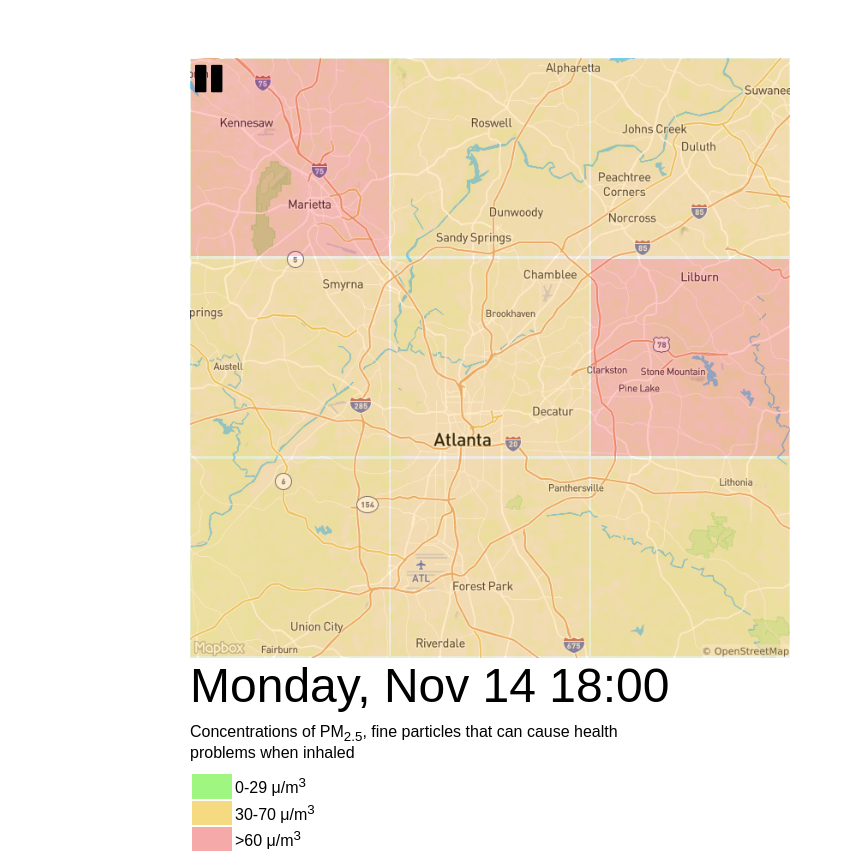
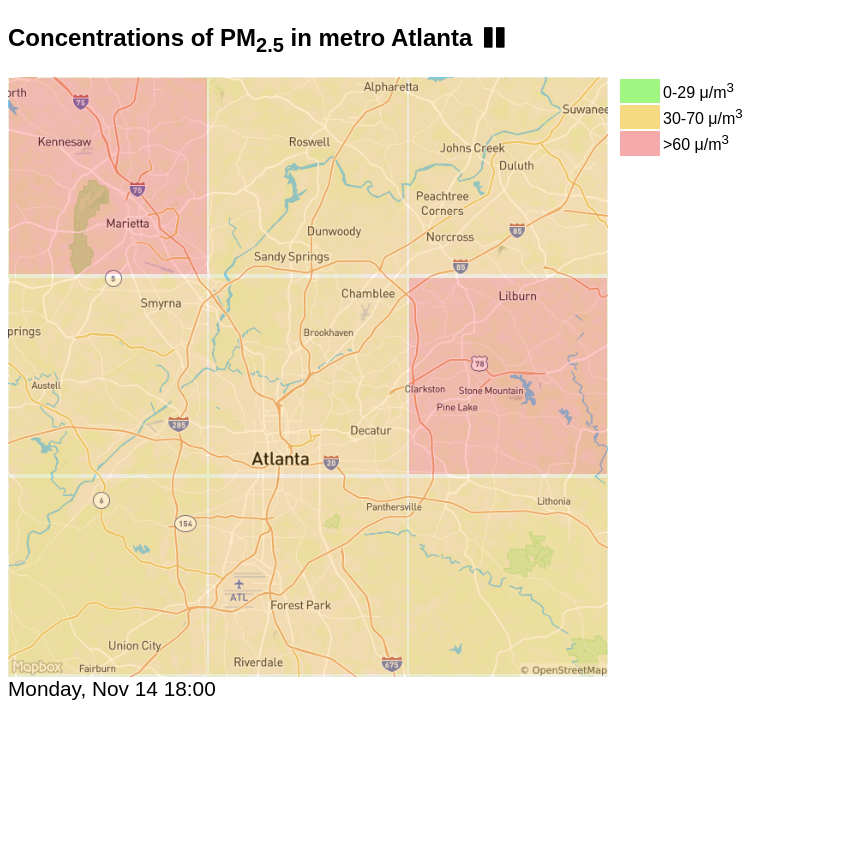
Before and after one commit to coxjonc/air-quality-map, a website: page public/index.html in a window 1280 px wide. Shown: the whole page, without its empty margins (0-845 px from the left). After the commit the page ends 800 px from the top, so only its background shows below. Drawn offline with nearby package versions, Linux system fonts and the light colour scheme.

Commit message:
float works

```diff
--- a/public/index.html
+++ b/public/index.html
@@ -7,25 +7,25 @@
 </head>
 <body>
   <div id="main">
+    <h2>
+      Concentrations of PM<sub>2.5</sub> in metro Atlanta
+      <i class="controller fa fa-backward" id="fa-back" style="display: none;"></i>
+      <i class="controller fa fa-pause" id="fa-pause"></i>
+      <i class="controller fa fa-play" id="fa-play" style="display: none;"></i>
+      <i class="controller fa fa-forward" id="fa-forward" style="display: none;"></i>
+    </h2>
+    <div class="container">
+      <div id="map-holder">
         <div id="map">
           <div id="background">
             <img src="./atlanta_basemap.png"/>
           </div>
           <div id="overlay-grid"></div>
-      <div id="controller-holder">
-        <i class="controller fa fa-backward" id="fa-back" style="display: none;"></i>
-        <i class="controller fa fa-pause" id="fa-pause"></i>
-        <i class="controller fa fa-play" id="fa-play" style="display: none;"></i>
-        <i class="controller fa fa-forward" id="fa-forward" style="display: none;"></i>
         </div>
-    </div>
-    <div class="holder">
         <div id="time"></div>
       </div>
+      <div id="legend-holder">
         <div id="legend">
-      <div class="desc">
-        Concentrations of PM<sub>2.5</sub>, fine particles that can cause health problems when inhaled
-      </div>
           <table>
             <tr class="pm-classification">
               <td class="ex" id="low-ex"></td>
@@ -42,5 +42,7 @@
           </table>
         </div>
       </div>
+    </div><!--container-->
+  </div>
   <script type="text/javascript" src="./script.js"></script>
 </body>
--- a/public/style.css
+++ b/public/style.css
@@ -5,8 +5,8 @@ body {
 
 #map {
   position: relative;
-  width: 600px;
-  height: 600px;
+  max-width: 600px;
+  max-height: 600px;
 }
 
 #background > img {
@@ -39,7 +39,7 @@ body {
 
 #time {
   display: inline-block;
-  font-size: 3em;
+  font-size: 1.3em;
   font-family: Arial;
   margin-bottom: 10px;
 }
@@ -61,16 +61,14 @@ body {
   background-color: #9FF781;
 }
 
-#legend {
-  width: 450px;
+#legend-holder {
+  max-width: 150px;
+  margin-left: 10px;
 }
 
 #main {
   top: 50px;
-  position: relative;
-  width: 900px;
-  left: 50%;
-  transform: translateX(-50%);
+  max-width: 900px;
 }
 
 .desc {
@@ -78,13 +76,10 @@ body {
 }
 
 .controller {
-  font-size: 2em;
+  font-size: 1em;
   margin: 5px;
 }
 
-#controller-holder {
-  position: absolute;
-  top: 0;
-  left: 0;
-  width: 250px;
+#map-holder, #legend-holder {
+  float: left;
 }
```
Lines whose indentation alone changed are shown as unchanged.
